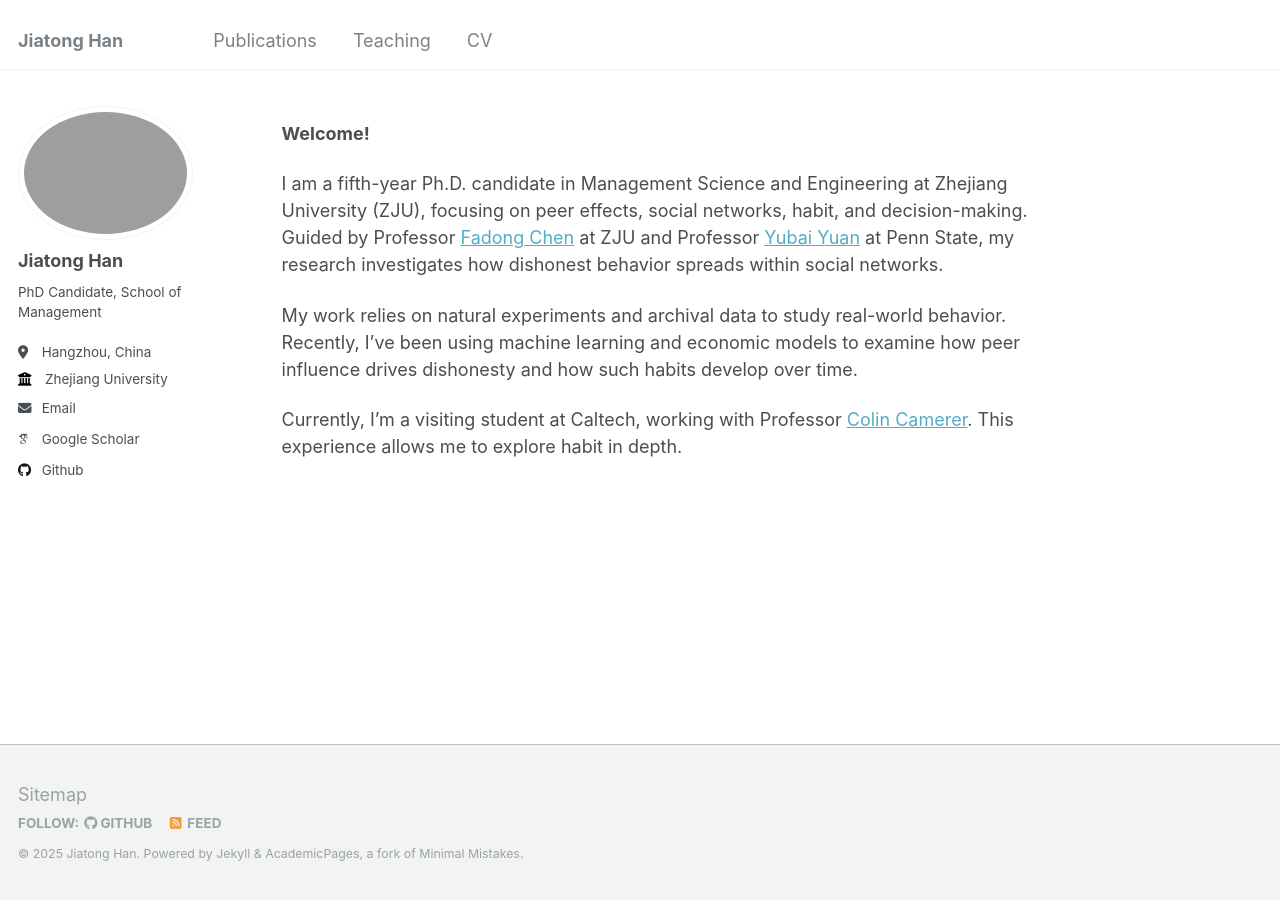
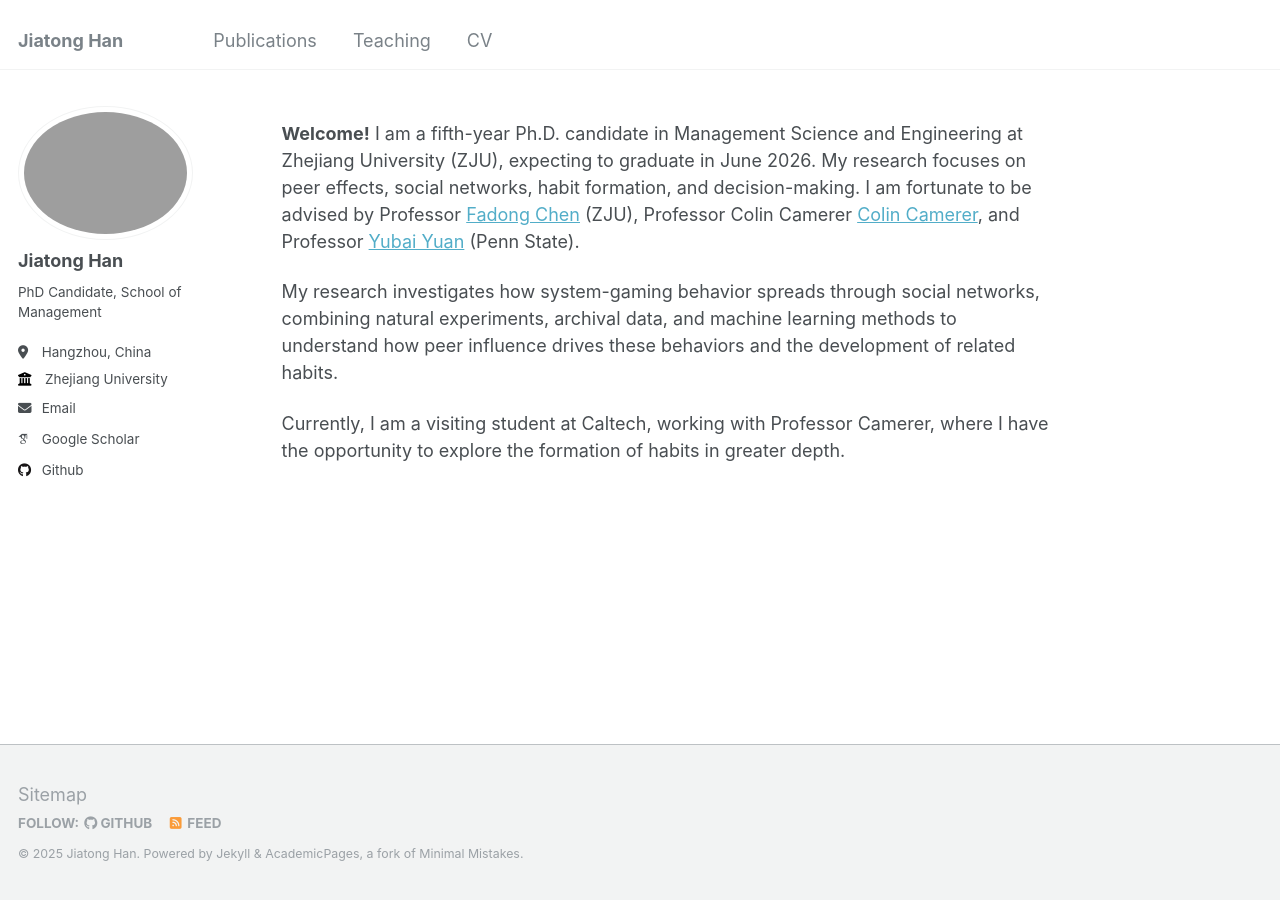
Before and after one commit to tt-08/jiatonghan, a Jekyll site: the page built from _pages/about.md, in a window 1280 px wide. Built offline with Jekyll 4.4.1, drawn with Linux system fonts in a browser that asks for light colours; some web fonts are replaced.

Commit message:
basic update

```diff
--- a/_pages/about.md
+++ b/_pages/about.md
@@ -7,13 +7,11 @@ redirect_from:
   - /about.html
 ---
 **Welcome!**
+I am a fifth-year Ph.D. candidate in Management Science and Engineering at Zhejiang University (ZJU), expecting to graduate in June 2026. My research focuses on peer effects, social networks, habit formation, and decision-making. I am fortunate to be advised by Professor [Fadong Chen](https://fadongchen.weebly.com/) (ZJU), Professor Colin Camerer [Colin Camerer](https://www.hss.caltech.edu/people/colin-f-camerer), and Professor [Yubai Yuan](https://yubaiyuan-stats.github.io/) (Penn State).
 
-I am a fifth-year Ph.D. candidate in Management Science and Engineering at Zhejiang University (ZJU), focusing on peer effects, social networks, habit, and decision-making. Guided by Professor [Fadong Chen](https://fadongchen.weebly.com/) at ZJU and Professor [Yubai Yuan](https://yubaiyuan-stats.github.io/) at Penn State, my research investigates how dishonest behavior spreads within social networks.
+My research investigates how system-gaming behavior spreads through social networks, combining natural experiments, archival data, and machine learning methods to understand how peer influence drives these behaviors and the development of related habits.
 
-My work relies on natural experiments and archival data to study real-world behavior. Recently, I’ve been using machine learning and economic models to examine how peer influence drives dishonesty and how such habits develop over time.
-
-Currently, I’m a visiting student at Caltech, working with Professor [Colin Camerer](https://www.hss.caltech.edu/people/colin-f-camerer). This experience allows me to explore habit in depth.
-
+Currently, I am a visiting student at Caltech, working with Professor Camerer, where I have the opportunity to explore the formation of habits in greater depth.
 
 
 <!-- In the future, I hope to study dishonest behavior in a lab to gain insights into why people make these choices.-->
```
Also changed, not shown: _pages/cv.md (+5 -2 lines), 1 other file.
